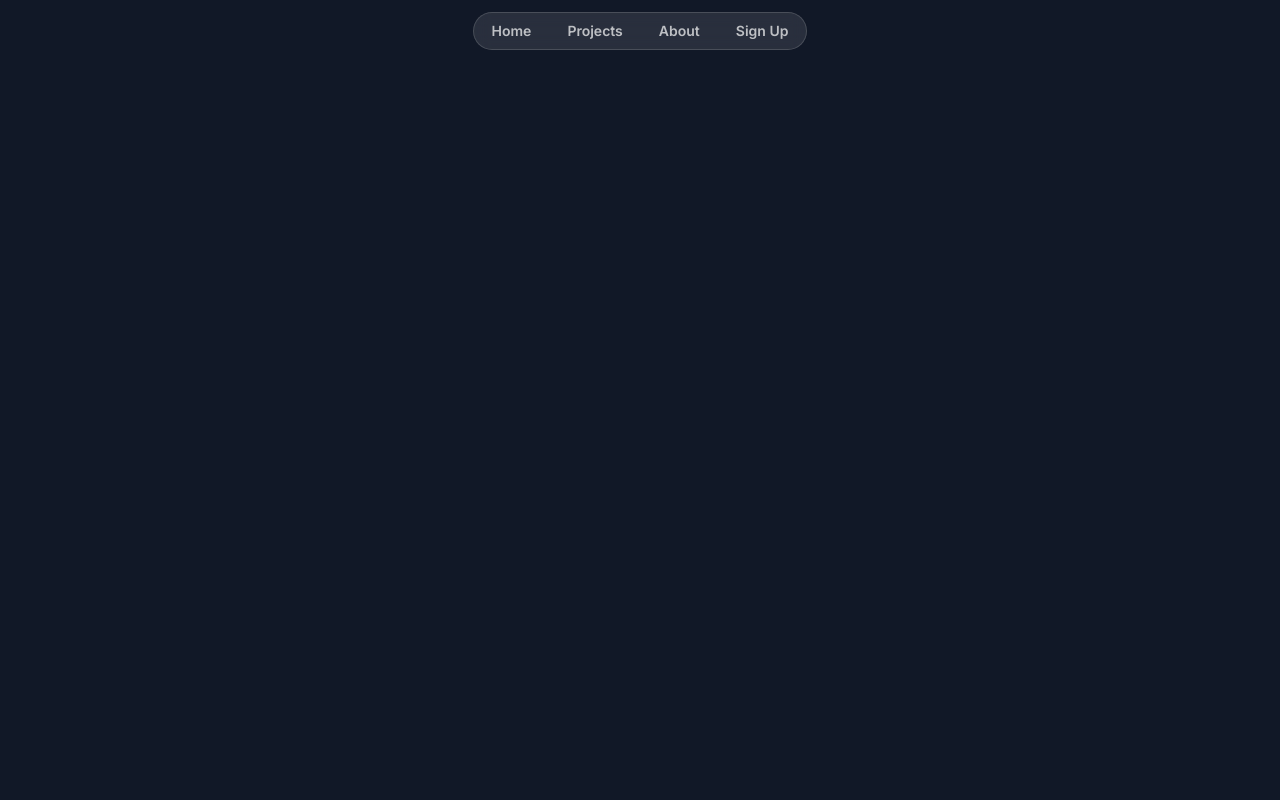
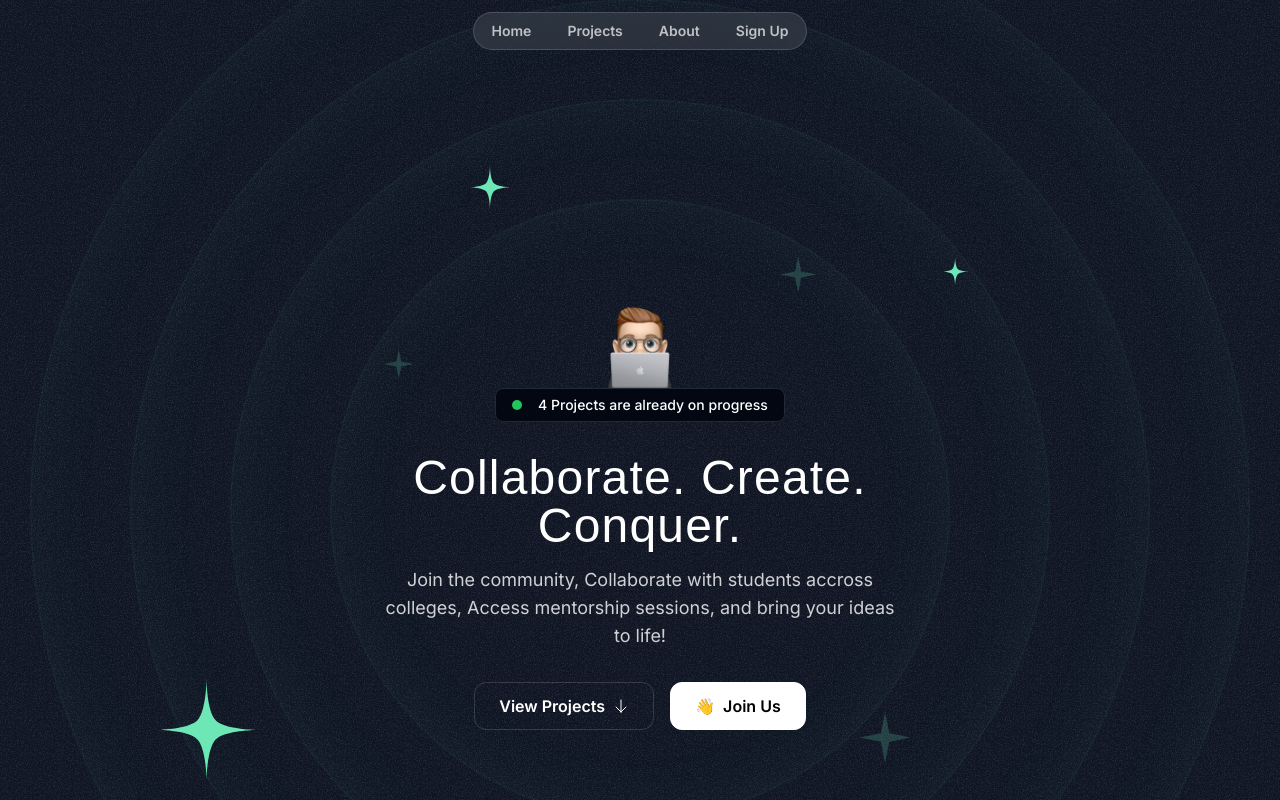
Before and after one commit to finsylive/mentsweb, a Next.js app: page / in a window 1280 px wide. Shown: the top 800 px of the page. Built offline with nearby package versions, Linux system fonts and the light colour scheme; a web font is replaced by a local one.

Commit message:
Hero section completed

```diff
--- a/src/app/globals.css
+++ b/src/app/globals.css
@@ -5,4 +5,7 @@
     .nav-item{
         @apply px-4 py-1.5 text-white/70 text-sm rounded-full font-semibold hover:bg-white/10 hover:text-white  transition duration-300;
     }
+    .hero-ring{
+        @apply absolute inset-0 border-2 top-1/2 left-1/2 -translate-x-1/2 -translate-y-1/2 rounded-full border-emerald-300/5 shadow-[0_0_80px_inset] shadow-emerald-300/5
+    }
 }
--- a/src/app/page.tsx
+++ b/src/app/page.tsx
@@ -1,8 +1,10 @@
 import { Header } from "@/sections/Header";
+import { HeroSection } from "@/sections/Hero";
 export default function Home() {
   return (
     <div>
       <Header />
+      < HeroSection />
     </div>
   );
 }
--- /dev/null
+++ b/src/components/HeroOrbit.tsx
@@ -0,0 +1,18 @@
+import { PropsWithChildren } from "react"
+
+export const HeroOrbit = ({ children, size, rotation }: PropsWithChildren <{size: number; rotation: number}>) => {
+    return(
+        <div className="absolute top-1/2 left-1/2 -translate-x-1/2 -translate-y-1/2 ">
+        <div className="" style={{
+            transform: `rotate(${rotation}deg)`,
+            width: `${size}px`,
+            height: `${size}px`
+        }}>
+            <div className="inline-flex " style={{
+                transform   : `rotate(${rotation * -1}deg)`,
+            }}>{children}
+            </div>
+        </div>
+     </div>
+    )
+}
--- a/src/sections/Header.tsx
+++ b/src/sections/Header.tsx
@@ -1,5 +1,5 @@
 export const Header = () => {
-  return <div className="flex justify-center items-center relative top-3">
+  return <div className="flex justify-center items-center fixed top-3 w-full z-10">
     <nav className="flex gap-1 p-0.5 border border-white/15 rounded-full bg-white/10 backdrop-blur">
       <a href="#" className="nav-item">Home</a>
       <a href="#" className="nav-item">Projects</a>
--- a/src/sections/Hero.tsx
+++ b/src/sections/Hero.tsx
@@ -1,3 +1,68 @@
+import memojiImage from "@/assets/images/memoji-computer.png"
+import Image from "next/image";
+import ArrowDown from "@/assets/icons/arrow-down.svg";
+import grainImage from "@/assets/images/grain.jpg";
+import StarIcon from "@/assets/icons/star.svg";
+import { HeroOrbit } from "@/components/HeroOrbit";
+import SparkleIcon from "@/assets/icons/sparkle.svg";
+
 export const HeroSection = () => {
-  return <div>Hero Section</div>;
+  return (
+  <div className="py-40 md:py-56 lg:py-72 relative z-0 overflow-x-clip">
+    <div className="absolute inset-0 [mask-image: linear-gradient(to_bottom, transparent, black_10%, black_70%,transparent)]">
+      <div
+      className="absolute inset-0 -z-30 opacity-10" style={{
+        backgroundImage: `url(${grainImage.src})`,
+      }} >
+      </div>
+      <div className="size-[620px] hero-ring"></div>
+      <div className="size-[820px] hero-ring"></div>
+      <div className="size-[1020px] hero-ring"></div>
+      <div className="size-[1220px] hero-ring"></div>
+      <HeroOrbit size={800} rotation={-72}>
+        <StarIcon className="size-28 text-emerald-300"/>
+      </HeroOrbit>
+      <HeroOrbit size={550} rotation={20}>
+        <StarIcon className="size-12 text-emerald-300"/>
+      </HeroOrbit>
+      <HeroOrbit size={590} rotation={98}>
+        <StarIcon className="size-8 text-emerald-300"/>
+      </HeroOrbit>
+      <HeroOrbit size={430} rotation={-14}>
+        <SparkleIcon className="size-8 text-emerald-300/20"/>
+      </HeroOrbit>
+      <HeroOrbit size={440} rotation={79}>
+        <SparkleIcon className="size-10 text-emerald-300/20"/>
+      </HeroOrbit>
+      <HeroOrbit size={530} rotation={178}>
+        <SparkleIcon className="size-14 text-emerald-300/20"/>
+      </HeroOrbit>
+    </div>
+    <div className="container">
+      <div className="flex flex-col items-center">
+        <Image src={memojiImage}
+        className="size-[100px]"
+        alt="Person peeking at the laptop" />
+        <div className="bg-gray-950 border border-gray-800 px-4 py-1.5 inline-flex items-center gap-4 rounded-lg">
+          <div className="bg-green-500 size-2.5 rounded-full"></div>
+          <div className="text-sm font-medium">4 Projects are already on progress</div>
+        </div>
+      </div>
+      <div className="max-w-lg mx-auto">
+        <h1 className="font-serif text-3xl text-center mt-8 tracking-wide md:text-5xl">Collaborate. Create. Conquer.</h1>
+
+        <p className="mt-4 text-center text-white/80 md:text-lg" >Join the community, Collaborate with students accross colleges, Access mentorship sessions, and bring your ideas to life!</p>
+      </div>
+    </div>
+    <div className="flex flex-col md:flex-row justify-center items-center mt-8 gap-4">
+      <button className="inline-flex items-center gap-2 border border-white/15 px-6 h-12 rounded-xl">
+        <span className="font-semibold"> View Projects</span>
+        < ArrowDown className="size-4"/>
+      </button>
+      <button className="inline-flex items-center gap-2 border border-white bg-white text-black px-6 h-12 rounded-xl">
+        <span>👋</span>
+        <span className="font-semibold"> Join Us</span>
+      </button>
+    </div>
+  </div>);
 };
```
